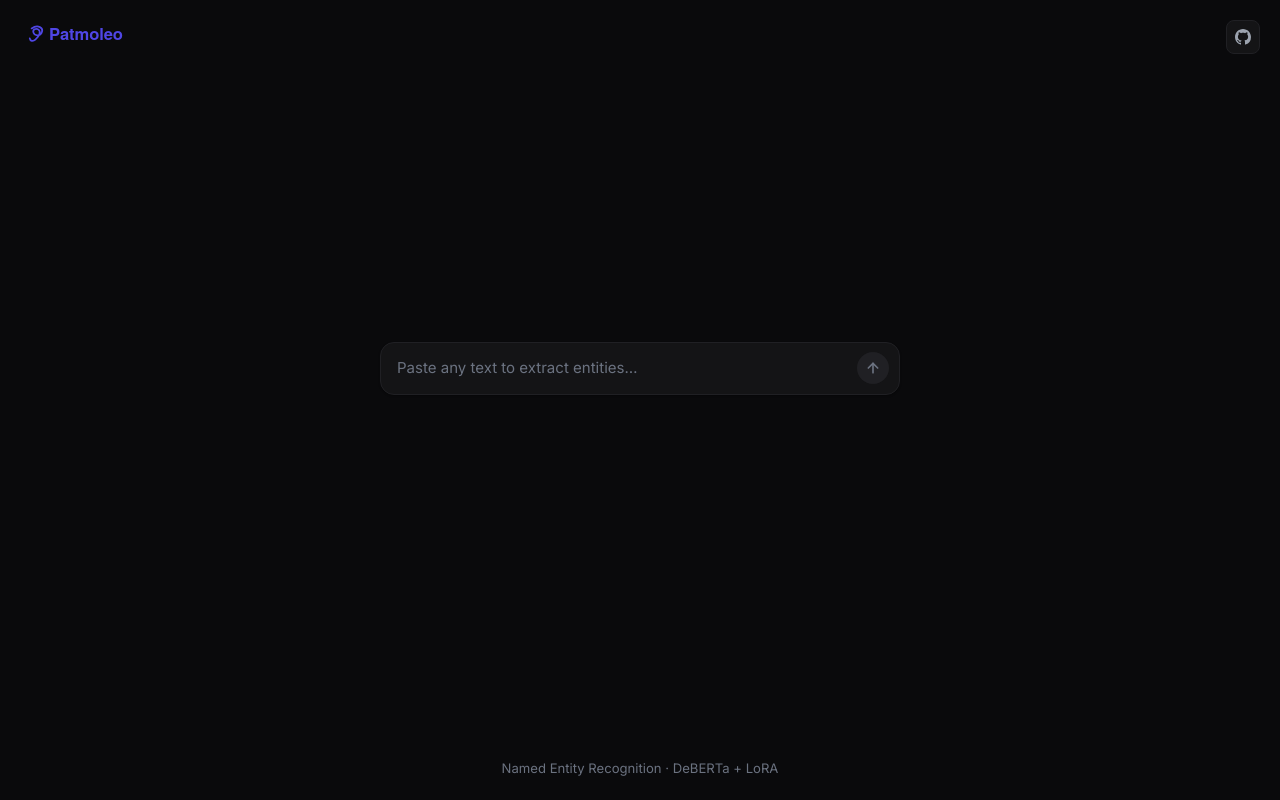
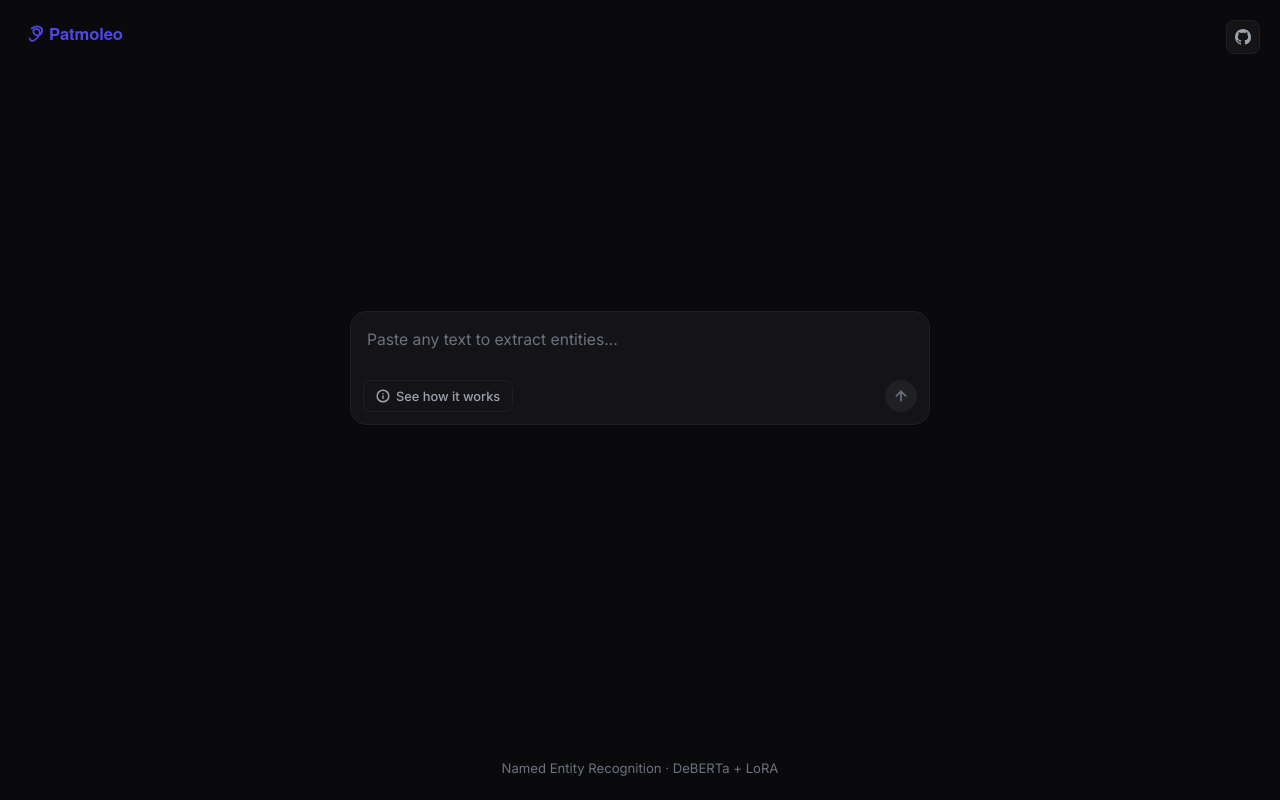
Before and after one commit to alexcj10/patmoleo, a React (Vite) app in the folder frontend/: page / in a window 1280 px wide. Built offline with nearby package versions, Linux system fonts and the light colour scheme.

Commit message:
feat: initialize frontend application structure with CSS design system and App component shell

```diff
--- a/frontend/src/App.css
+++ b/frontend/src/App.css
@@ -12,7 +12,8 @@
   --text-secondary: #9ca3af;
   --text-tertiary: #6b7280;
   --accent: #4F46E5;
-  --accent-hover: #4338ca;
+  --accent-hover: #4338CA;
+  --danger: #ef4444;
   --radius: 12px;
   --radius-sm: 8px;
   --shadow-sm: 0 1px 2px rgba(0,0,0,0.3);
@@ -226,49 +227,84 @@ body {
 /* ═══════ Search Input ═══════ */
 .search-box {
   width: 100%;
-  max-width: 520px;
+  max-width: 580px;
   position: relative;
-  min-height: 52px;
-  max-height: 140px;
-  padding: 14px 52px 14px 16px;
   background: var(--surface);
   border: 1px solid var(--border);
-  border-radius: 14px;
+  border-radius: 16px;
   box-shadow: var(--shadow-sm);
-  transition: border-color 0.2s ease;
+  transition: box-shadow 0.2s ease;
   box-sizing: border-box;
+  display: flex;
+  flex-direction: column;
 }
 
 .search-box:focus-within {
-  border-color: var(--border-light);
+  box-shadow: 0 4px 12px rgba(0,0,0,0.1);
 }
 
 .search-field {
   width: 100%;
-  height: 24px;
+  min-height: 52px;
   background: transparent;
   border: none;
   outline: none;
   resize: none;
-  padding: 0;
+  padding: 16px 16px 8px 16px;
   margin: 0;
   color: var(--text);
   font-family: inherit;
-  font-size: 0.94rem;
+  font-size: 0.98rem;
   line-height: 1.5;
   overflow-y: hidden;
   display: block;
-  box-sizing: border-box;
+  -ms-overflow-style: none;
+  scrollbar-width: none;
+}
+
+.search-field::-webkit-scrollbar {
+  display: none;
 }
 
 .search-field::placeholder {
   color: var(--text-tertiary);
 }
 
+.search-toolbar {
+  display: flex;
+  justify-content: space-between;
+  align-items: center;
+  padding: 4px 12px 12px 12px;
+  width: 100%;
+  box-sizing: border-box;
+}
+
+.example-btn {
+  display: flex;
+  align-items: center;
+  gap: 8px;
+  background: transparent;
+  border: none;
+  color: var(--text-secondary);
+  font-size: 0.85rem;
+  font-weight: 500;
+  cursor: pointer;
+  padding: 6px 10px;
+  border-radius: 8px;
+  transition: color 0.15s ease, background 0.15s ease;
+}
+
+.example-btn:hover {
+  color: var(--text);
+  background: var(--border-light);
+}
+
+.example-btn svg {
+  width: 16px;
+  height: 16px;
+}
+
 .search-go {
-  position: absolute;
-  right: 10px;
-  bottom: 10px;
   width: 32px;
   height: 32px;
   border-radius: 50%;
@@ -280,6 +316,7 @@ body {
   align-items: center;
   justify-content: center;
   transition: background 0.15s ease, transform 0.1s ease;
+  flex-shrink: 0;
 }
 
 .search-go:hover:not(:disabled) {
@@ -516,3 +553,168 @@ body {
   font-weight: 400;
   z-index: 10;
 }
+
+/* ═══════ Search Toolbar ═══════ */
+.search-toolbar {
+  display: flex;
+  justify-content: space-between;
+  align-items: center;
+  margin-top: 12px;
+  width: 100%;
+}
+
+.example-btn {
+  display: inline-flex;
+  align-items: center;
+  gap: 6px;
+  height: 32px;
+  padding: 0 12px;
+  border-radius: var(--radius-sm);
+  border: 1px solid var(--border);
+  background: transparent;
+  color: var(--text-secondary);
+  font-family: inherit;
+  font-size: 0.8rem;
+  font-weight: 500;
+  cursor: pointer;
+  transition: all 0.15s ease;
+}
+
+.example-btn:hover {
+  background: var(--border-light);
+  color: var(--text);
+  border-color: var(--text-tertiary);
+}
+
+.example-btn svg {
+  width: 14px;
+  height: 14px;
+}
+
+/* ═══════ Modal / Popup ═══════ */
+.modal-backdrop {
+  position: fixed;
+  top: 0;
+  left: 0;
+  width: 100%;
+  height: 100%;
+  background: rgba(0, 0, 0, 0.7);
+  backdrop-filter: blur(8px);
+  -webkit-backdrop-filter: blur(8px);
+  display: flex;
+  align-items: center;
+  justify-content: center;
+  z-index: 1000;
+  animation: fadeIn 0.2s ease-out;
+}
+
+.modal-content {
+  background: var(--surface);
+  border: 1px solid var(--border);
+  border-radius: 16px;
+  width: 90%;
+  max-width: 500px;
+  padding: 1.5rem;
+  box-shadow: 0 20px 40px rgba(0, 0, 0, 0.5);
+  animation: scaleUp 0.18s cubic-bezier(0.34, 1.56, 0.64, 1);
+}
+
+@keyframes scaleUp {
+  from { transform: scale(0.95); opacity: 0; }
+  to { transform: scale(1); opacity: 1; }
+}
+
+.modal-header {
+  display: flex;
+  justify-content: space-between;
+  align-items: center;
+  margin-bottom: 1rem;
+}
+
+.modal-header h3 {
+  margin: 0;
+  font-size: 1.25rem;
+  color: var(--text);
+}
+
+.modal-close {
+  background: transparent;
+  border: none;
+  color: var(--text-secondary);
+  font-size: 1.5rem;
+  cursor: pointer;
+  line-height: 1;
+}
+
+.modal-close:hover {
+  color: var(--text);
+}
+
+.modal-body {
+  margin-bottom: 1.5rem;
+}
+
+.modal-desc {
+  font-size: 0.95rem;
+  line-height: 1.5;
+  color: var(--text-secondary);
+  margin: 0 0 1.25rem 0;
+}
+
+.modal-subtitle {
+  font-size: 0.85rem;
+  font-weight: 600;
+  color: var(--text-tertiary);
+  margin-bottom: 0.5rem;
+  text-transform: uppercase;
+  letter-spacing: 0.05em;
+}
+
+.modal-example-text {
+  background: var(--bg);
+  border: 1px solid var(--border);
+  border-radius: 8px;
+  padding: 1rem;
+  font-size: 1.15rem;
+  line-height: 1.6;
+  color: var(--text);
+  font-style: italic;
+}
+
+.modal-footer {
+  display: flex;
+  justify-content: flex-end;
+  gap: 12px;
+}
+
+.modal-btn {
+  height: 38px;
+  padding: 0 16px;
+  border-radius: var(--radius-sm);
+  font-family: inherit;
+  font-size: 0.9rem;
+  font-weight: 500;
+  cursor: pointer;
+  transition: all 0.15s ease;
+}
+
+.modal-btn.secondary {
+  background: transparent;
+  border: 1px solid var(--border);
+  color: var(--text-secondary);
+}
+
+.modal-btn.secondary:hover {
+  background: var(--border-light);
+  color: var(--text);
+}
+
+.modal-btn.primary {
+  background: var(--accent);
+  border: none;
+  color: #fff;
+}
+
+.modal-btn.primary:hover {
+  background: var(--accent-hover);
+}
--- a/frontend/src/App.jsx
+++ b/frontend/src/App.jsx
@@ -27,6 +27,7 @@ export default function App() {
   const [error, setError] = useState(null)
   const [history, setHistory] = useState(load)
   const [histOpen, setHistOpen] = useState(false)
+  const [showExamplePopup, setShowExamplePopup] = useState(false)
   const ref = useRef(null)
   const histRef = useRef(null)
 
@@ -115,15 +116,52 @@ export default function App() {
       <div className="hero">
         <div className="search-box">
           <textarea ref={ref} className="search-field" value={text} onChange={e => setText(e.target.value)} onKeyDown={e => { if (e.key === 'Enter' && !e.shiftKey) { e.preventDefault(); run() } }} placeholder="Paste any text to extract entities…" rows={1} />
-          <button className="search-go" onClick={() => run()} disabled={loading || !text.trim()}>
-            {loading ? <div className="dot-spin"/> : <Arrow/>}
-          </button>
+          <div className="search-toolbar">
+            <button className="example-btn" onClick={() => setShowExamplePopup(true)}>
+              <svg viewBox="0 0 24 24" fill="none" stroke="currentColor" strokeWidth="2.5" strokeLinecap="round" strokeLinejoin="round"><circle cx="12" cy="12" r="10"/><line x1="12" y1="16" x2="12" y2="12"/><line x1="12" y1="8" x2="12.01" y2="8"/></svg>
+              See how it works
+            </button>
+            <button className="search-go" onClick={() => run()} disabled={loading || !text.trim()}>
+              {loading ? <div className="dot-spin"/> : <Arrow/>}
+            </button>
+          </div>
         </div>
         {error && <div className="error" style={{maxWidth:520,width:'100%'}}>{error}</div>}
       </div>
       <footer className="home-footer">
         Named Entity Recognition · DeBERTa + LoRA
       </footer>
+
+      {showExamplePopup && (
+        <div className="modal-backdrop" onClick={() => setShowExamplePopup(false)}>
+          <div className="modal-content" onClick={e => e.stopPropagation()}>
+            <div className="modal-header">
+              <h3>How it works</h3>
+              <button className="modal-close" onClick={() => setShowExamplePopup(false)}>×</button>
+            </div>
+            <div className="modal-body">
+              <p className="modal-desc">
+                Patmoleo uses a fine-tuned DeBERTa model with LoRA to extract named entities (such as People, Locations, Organizations, and Times) from any text you provide.
+              </p>
+              <div className="modal-example-section">
+                <div className="modal-subtitle">Sample Text:</div>
+                <div className="modal-example-text">
+                  "US and Iran agree to a historic peace framework in Geneva. President Trump is scheduled to meet European leaders at the United Nations headquarters in New York next Tuesday to discuss the treaty."
+                </div>
+              </div>
+            </div>
+            <div className="modal-footer">
+              <button className="modal-btn secondary" onClick={() => setShowExamplePopup(false)}>Close</button>
+              <button className="modal-btn primary" onClick={() => {
+                setText("US and Iran agree to a historic peace framework in Geneva. President Trump is scheduled to meet European leaders at the United Nations headquarters in New York next Tuesday to discuss the treaty.");
+                setShowExamplePopup(false);
+              }}>
+                Use this example
+              </button>
+            </div>
+          </div>
+        </div>
+      )}
     </div>
   )
 
```
